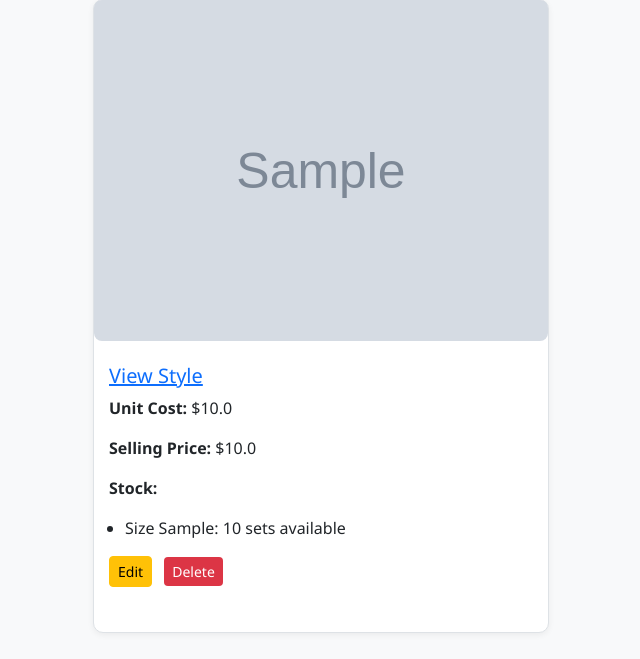
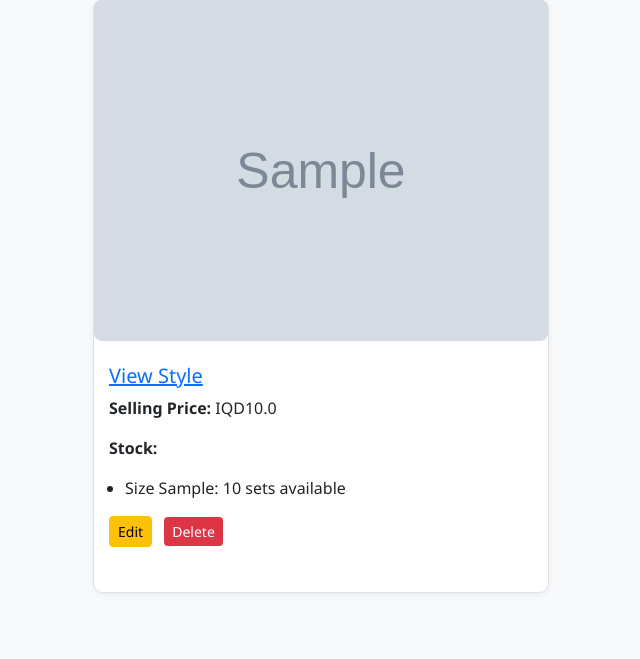
Before and after one commit to Shamil-lateef/clothing_manager, a Flask app: page / in a window 1280 px wide. Shown: the part 141-800 px from the top of the page, without its empty margins (79-719 px from the left). Run offline with Flask 3, Linux system fonts and the light colour scheme; a user stored in the database is signed in; tables that the repository leaves empty hold one stand-in row (values such as "Sample post"); grey boxes marked "Sample" are stand-in pictures.

Commit message:
change currency and other modifications

```diff
--- a/app.py
+++ b/app.py
@@ -125,8 +125,8 @@ def add_product():
             flash("Total quantity must be greater than 0.", "danger")
             return redirect(url_for("add_product"))
 
-        unit_cost = round((total_cost + shipping_cost) / total_units, 2)
-        selling_price = round(unit_cost * 1.5, 2)
+        unit_cost = round((total_cost + shipping_cost) / total_units, 1)
+        selling_price = round(unit_cost + 5000, 1)
 
         # Save product to DB
         product = Product(
@@ -156,18 +156,18 @@ def sell_product():
     if request.method == "POST":
         product_id = int(request.form["product_id"])
         size = request.form["size"]
+        quantity = int(request.form["quantity"])  # ✅ Read the actual quantity
 
-        # Get size record
         size_entry = SizeQuantity.query.filter_by(
             product_id=product_id, size=size
         ).first()
 
-        if size_entry and size_entry.quantity > 0:
-            size_entry.quantity -= 1
+        if size_entry and size_entry.quantity >= quantity:
+            size_entry.quantity -= quantity
             db.session.commit()
-            flash(f"Sold 1 unit of size {size}.", "success")
+            flash(f"Sold {quantity} unit(s) of size {size}.", "success")
         else:
-            flash(f"Size '{size}' is out of stock!", "danger")
+            flash(f"Not enough stock for size '{size}'!", "danger")
 
         return redirect(url_for("sell_product"))
 
--- a/templates/add_product.html
+++ b/templates/add_product.html
@@ -42,7 +42,7 @@ function addSizeField() {
   row.className = 'row mb-2';
   row.innerHTML = `
     <div class="col">
-      <input type="text" name="size[]" class="form-control" placeholder="Size (e.g. 2T)" required>
+      <input type="text" name="size[]" class="form-control" placeholder="Size (e.g. 90)" required>
     </div>
     <div class="col">
       <input type="number" name="quantity[]" class="form-control" placeholder="Quantity" required>
--- a/templates/index.html
+++ b/templates/index.html
@@ -13,8 +13,7 @@
 
         <div class="card-body">
           <h5 class="card-title"><a href="{{ product.style_url }}" target="_blank">View Style</a></h5>
-          <p><strong>Unit Cost:</strong> ${{ product.unit_cost }}</p>
-          <p><strong>Selling Price:</strong> ${{ product.selling_price }}</p>
+          <p><strong>Selling Price:</strong> IQD{{ product.selling_price }}</p>
           <p><strong>Stock:</strong></p>
           <ul>
             {% for sq in product.sizes %}
```
Also changed, not shown: templates/report.html (renamed from report.html).
